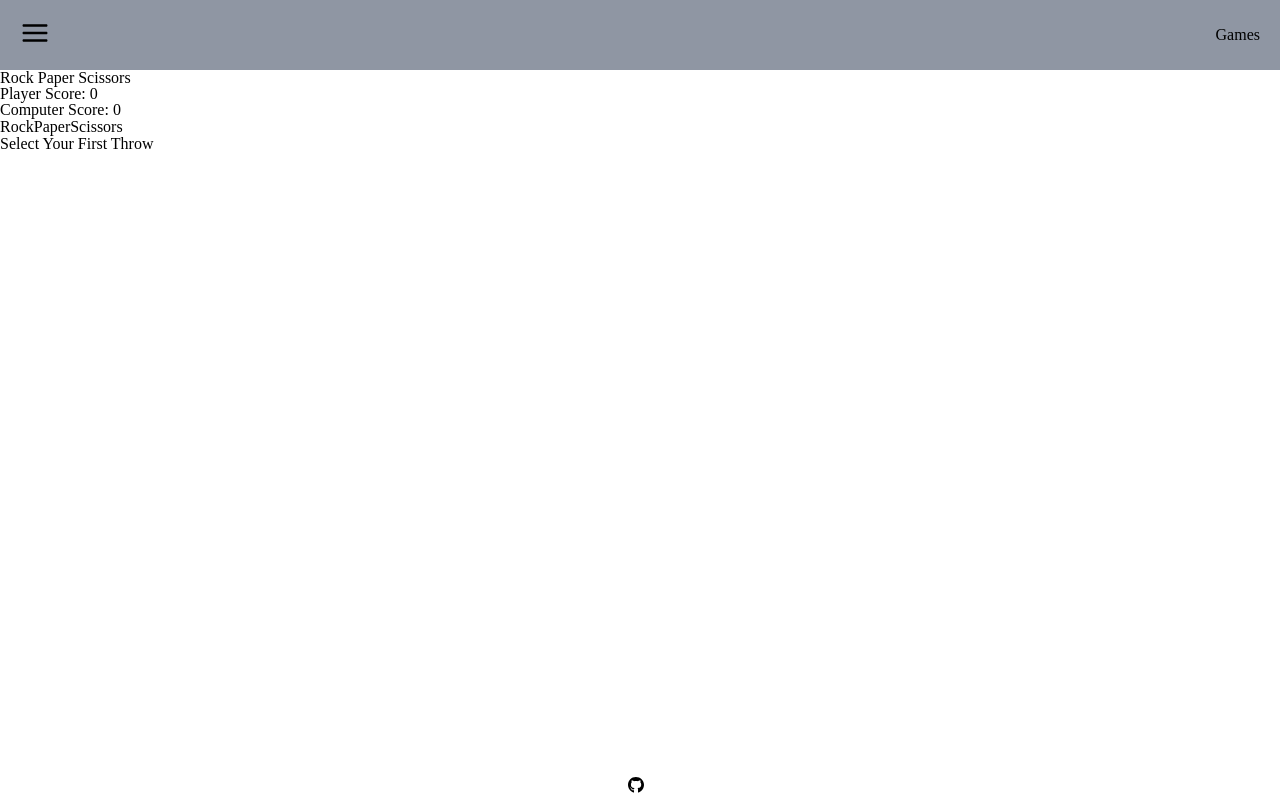
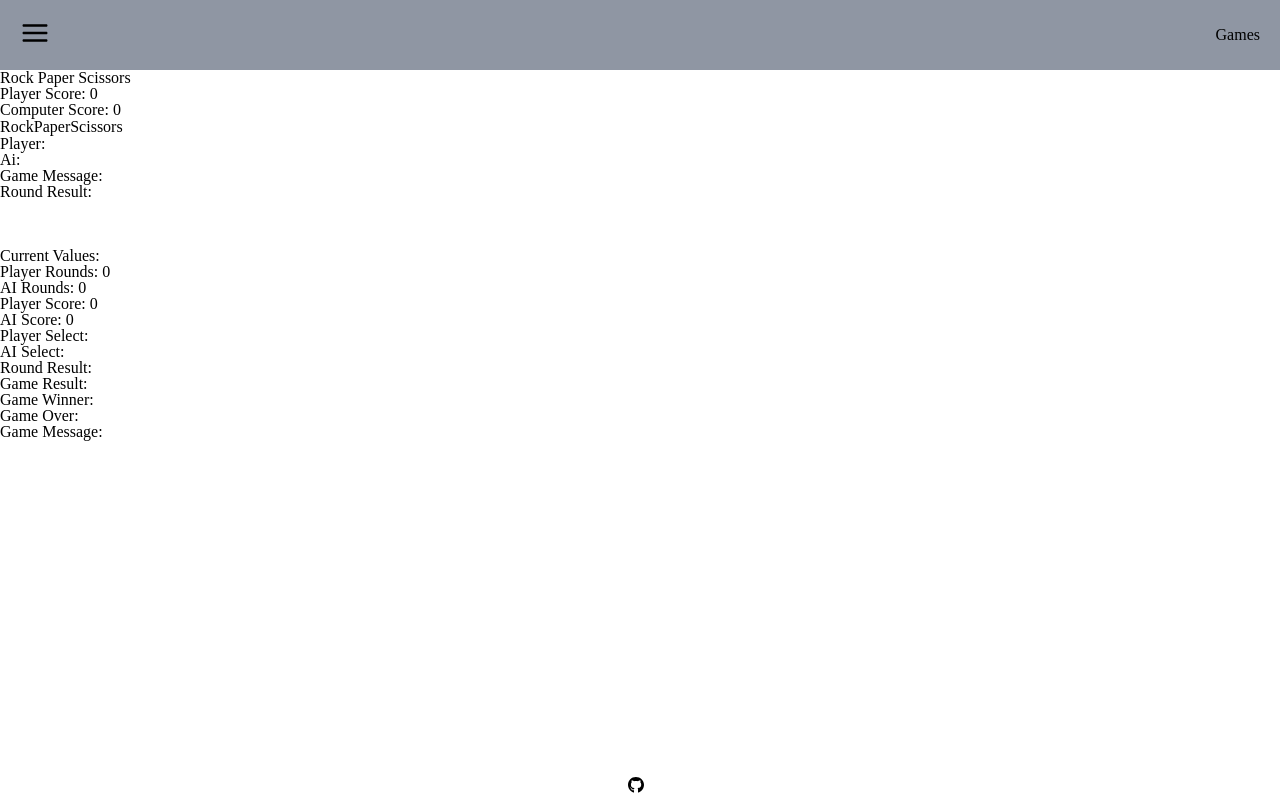
Before and after one commit to NBrennan26/games, a React (Create React App) app: page /rock-paper-scissors in a window 1280 px wide. Built offline with nearby package versions, Linux system fonts and the light colour scheme.

Commit message:
Fixed rock paper scissors game logic, need to update messages and style

```diff
--- a/src/apps/rockpaperscissors/RockPaperScissors.jsx
+++ b/src/apps/rockpaperscissors/RockPaperScissors.jsx
@@ -1,27 +1,40 @@
+/* eslint-disable react-hooks/exhaustive-deps */
 import { useEffect, useState } from "react";
 
 function RockPaperScissors() {
+  const [playerRounds, setPlayerRounds] = useState(0);
+  const [aiRounds, setAiRounds] = useState(0);
   const [playerScore, setPlayerScore] = useState(0);
   const [aiScore, setAiScore] = useState(0);
   const [playerSelect, setPlayerSelect] = useState("");
   const [aiSelect, setAiSelect] = useState("");
   const [roundResult, setRoundResult] = useState("");
   const [gameResult, setGameResult] = useState("");
-  const [gameMessage, setGameMessage] = useState("");
-  const [roundCount, setRoundCount] = useState(0);
+  const [gameWinner, setGameWinner] = useState("");
+  const [gameOver, setGameOver] = useState(false);
+  const [playerMessage, setPlayerMessage] = useState("")
+  const [aiMessage, setAiMessage] = useState("")
+  const [gameMessage, setGameMessage] = useState("")
+
 
   const selectRock = () => {
     setPlayerSelect("rock");
-    setRoundCount(roundCount + 1);
+    setPlayerRounds(playerRounds + 1);
+    aiTurn();
   };
   const selectPaper = () => {
     setPlayerSelect("paper");
+    setPlayerRounds(playerRounds + 1);
+    aiTurn();
   };
   const selectScissors = () => {
     setPlayerSelect("scissors");
+    setPlayerRounds(playerRounds + 1);
+    aiTurn();
   };
 
   const aiTurn = () => {
+    setAiRounds(aiRounds + 1);
     let num = Math.random();
     num <= 0.3333
       ? setAiSelect("rock")
@@ -59,54 +72,50 @@ function RockPaperScissors() {
     } else if (roundResult === "ai") {
       setAiScore(aiScore + 1);
       checkForWin();
-    } else if (roundCount > 1) {
-      setGameMessage(`Both Players Chose ${playerSelect}. Try Again`);
-    } else {
-      setGameMessage("Select Your First Throw");
     }
   };
 
   const checkForWin = () => {
     if (playerScore === 3) {
       setGameResult("player");
-      resetGame();
+      setGameWinner("Player");
+      setGameOver(true);
     } else if (aiScore === 3) {
       setGameResult("ai");
-      resetGame();
+      setGameWinner("Computer");
+      setGameOver(true);
+    } else {
+      setRoundResult("");
     }
   };
 
   useEffect(() => {
-    aiTurn();
-    setGameMessage(`Player Chooses ${playerSelect}`);
-  }, [playerSelect]);
-
-  useEffect(() => {
+    console.log(playerSelect);
+    console.log(aiSelect);
     checkRound();
-    // eslint-disable-next-line react-hooks/exhaustive-deps
-  }, [aiSelect]);
+  }, [aiRounds]);
 
   useEffect(() => {
     updateStanding();
-
-    // eslint-disable-next-line react-hooks/exhaustive-deps
   }, [roundResult]);
 
   useEffect(() => {
     checkForWin();
-    // eslint-disable-next-line react-hooks/exhaustive-deps
   }, [playerScore, aiScore]);
 
-  useEffect(() => {
-    // eslint-disable-next-line react-hooks/exhaustive-deps
-  }, [gameResult]);
+  useEffect(() => {}, [gameResult]);
 
   const resetGame = () => {
+    setPlayerRounds(0);
+    setPlayerSelect("");
+    setAiRounds(0);
+    setAiSelect("");
     setPlayerScore(0);
     setAiScore(0);
-    setRoundCount(0)
-    setPlayerSelect("");
-    setAiSelect("");
+    setRoundResult("");
+    setGameResult("");
+    setGameWinner("");
+    setGameOver(false);
   };
 
   return (
@@ -114,6 +123,7 @@ function RockPaperScissors() {
       <div className="game-title-cont">
         <span className="game-title">Rock Paper Scissors</span>
       </div>
+      {!gameOver ? (
         <div className="game-board">
           <div className="scorebaord">
             <div>Player Score: {playerScore}</div>
@@ -125,10 +135,41 @@ function RockPaperScissors() {
             <button onClick={selectScissors}>Scissors</button>
           </div>
           <div className="game-scripts">
-          <div>{gameMessage}</div>
-          <div>{gameResult}</div>
+
+
+            <div>Player: {playerMessage}</div>
+            <div>Ai: {aiMessage}</div>
+            <div>Game Message: {gameMessage}</div>
+            <div>Round Result: {roundResult}</div>
           </div>
         </div>
+      ) : (
+        <>
+          <div>{gameWinner} Won!</div>
+          <button onClick={resetGame}>Play Again? </button>
+        </>
+      )}
+
+      <br />
+      <br />
+      <br />
+      <div>
+        <span>Current Values: </span>
+        <div>Player Rounds: {playerRounds}</div>
+        <div>AI Rounds: {aiRounds}</div>
+        <div>Player Score: {playerScore}</div>
+        <div>AI Score: {aiScore}</div>
+        <div>Player Select: {playerSelect}</div>
+        <div>AI Select: {aiSelect}</div>
+        <div>Round Result: {roundResult}</div>
+        <div>Game Result: {gameResult}</div>
+        <div>Game Winner: {gameWinner}</div>
+        <div>Game Over: {gameOver}</div>
+        <div>Game Message: {gameMessage}</div>
+      </div>
+      <br />
+      <br />
+      <br />
     </>
   );
 }
```
Lines whose indentation alone changed are shown as unchanged.
